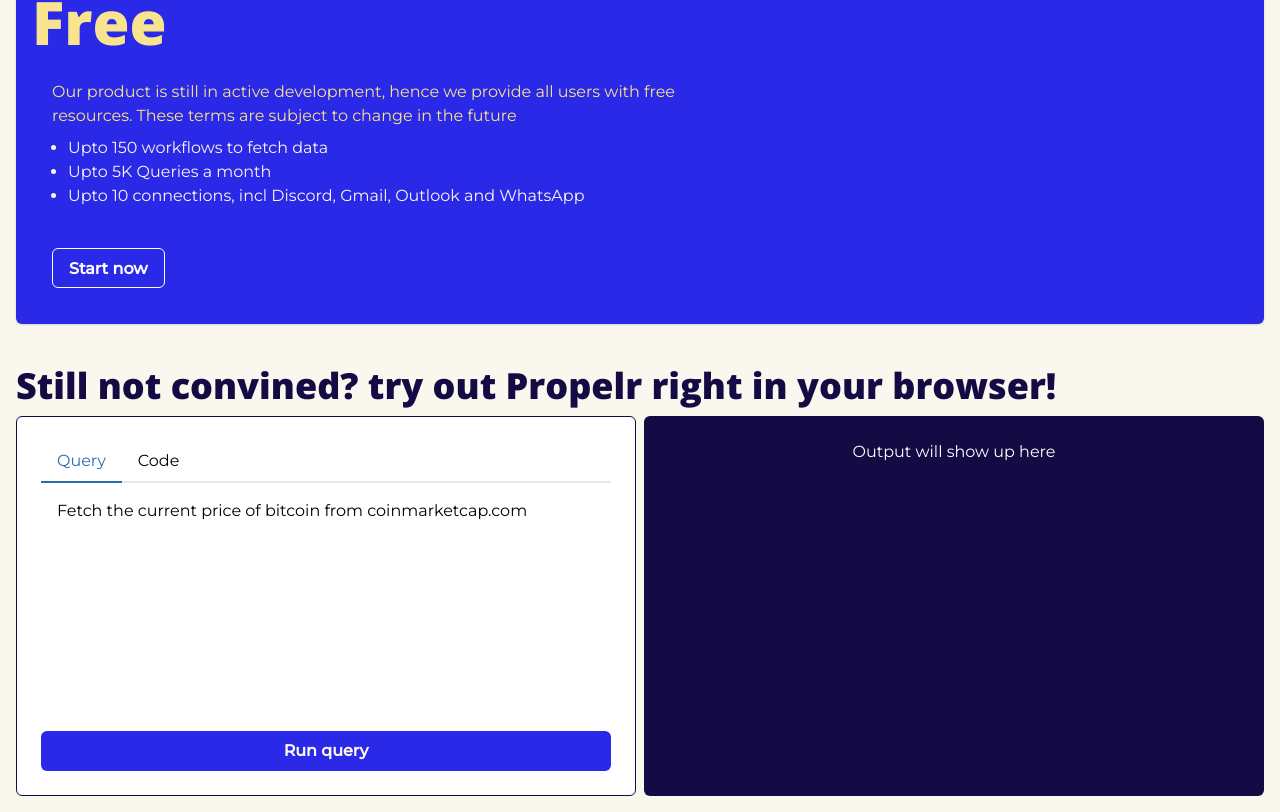
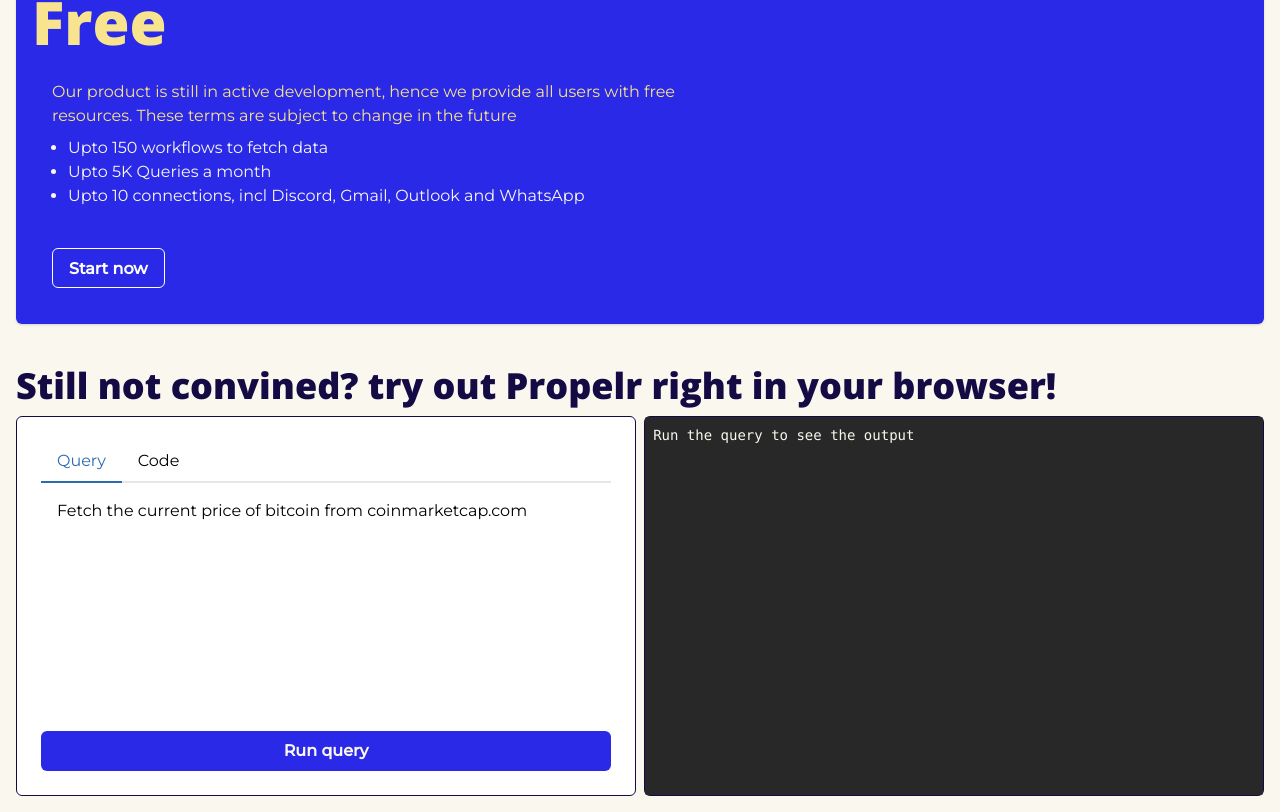
Before and after one commit to Aadv1k/propelr-monorepo, a React (Create React App) app in the folder packages/frontend/: page / in a window 1280 px wide. Shown: the part 1585-2397 px from the top of the page. Built offline with nearby package versions, Linux system fonts and the light colour scheme; the HTML template or start-up script is replaced by a standard one.

Commit message:
Add try in your browser section for frontend

```diff
--- a/packages/frontend/src/components/NotConvincedYet.tsx
+++ b/packages/frontend/src/components/NotConvincedYet.tsx
@@ -1,4 +1,6 @@
 import * as chakra from '@chakra-ui/react';
+import React from "react";
+
 
 const dracoQuery = `VAR page = FETCH "https://coinmarketcap.com/"
   HEADER "User-Agent: Mozilla/5.0 (Windows NT 10.0; Win64; x64; rv:109.0) Gecko/20100101 Firefox/112.0"
@@ -9,7 +11,27 @@
 VAR btcPrice = EXTRACT "children.0.text" FROM btcHtml
 `;
 
+const exampleResponse = `{
+  "data": {
+    "btcPrice": "$29,242.28"
+  },
+  "message": "Parsed query in 76ms",
+  "status": 200
+}
+`
+
 export default function NotConvincedYet() {
+  const [apiResponse, setApiResponse] = React.useState("");
+  const [isLoading, setIsLoading] = React.useState(false);
+
+  const fetchQuery = () => {
+    setIsLoading(true);
+    setTimeout(() => {
+      setApiResponse(exampleResponse);
+      setIsLoading(false);
+    } , 600)
+  }
+
   return (
     <chakra.Box maxW={1400} mx="auto" p={4}>
       <chakra.Heading
@@ -64,20 +86,35 @@
               </chakra.TabPanel>
             </chakra.TabPanels>
           </chakra.Tabs>
-          <chakra.Button variant="solid">Run query</chakra.Button>
+          <chakra.Button variant="solid" onClick={fetchQuery} isLoading={isLoading}>Run query</chakra.Button>
         </chakra.Box>
+
         <chakra.Box
-          p={6}
-          bg="blue.200"
+          bg="white"
+          borderColor="blue.200"
+          borderWidth="1px"
+          borderStyle="solid"
           rounded="md"
-          color="white.100"
+          color="black"
           display="flex"
           flexDirection="column"
           gap={4}
           w={{ base: 'full', md: '50%' }}
         >
-          Output will show up here
+                <chakra.Code
+                  h="full"
+                  bg="#282828"
+                  color="white.200"
+                  overflowY="scroll"
+                  display="block"
+                  whiteSpace="break-spaces"
+                  textAlign="left"
+                  p={2}
+                >
+                  {apiResponse || "Run the query to see the output"}
+                </chakra.Code>
         </chakra.Box>
+
       </chakra.Flex>
     </chakra.Box>
   );
```
